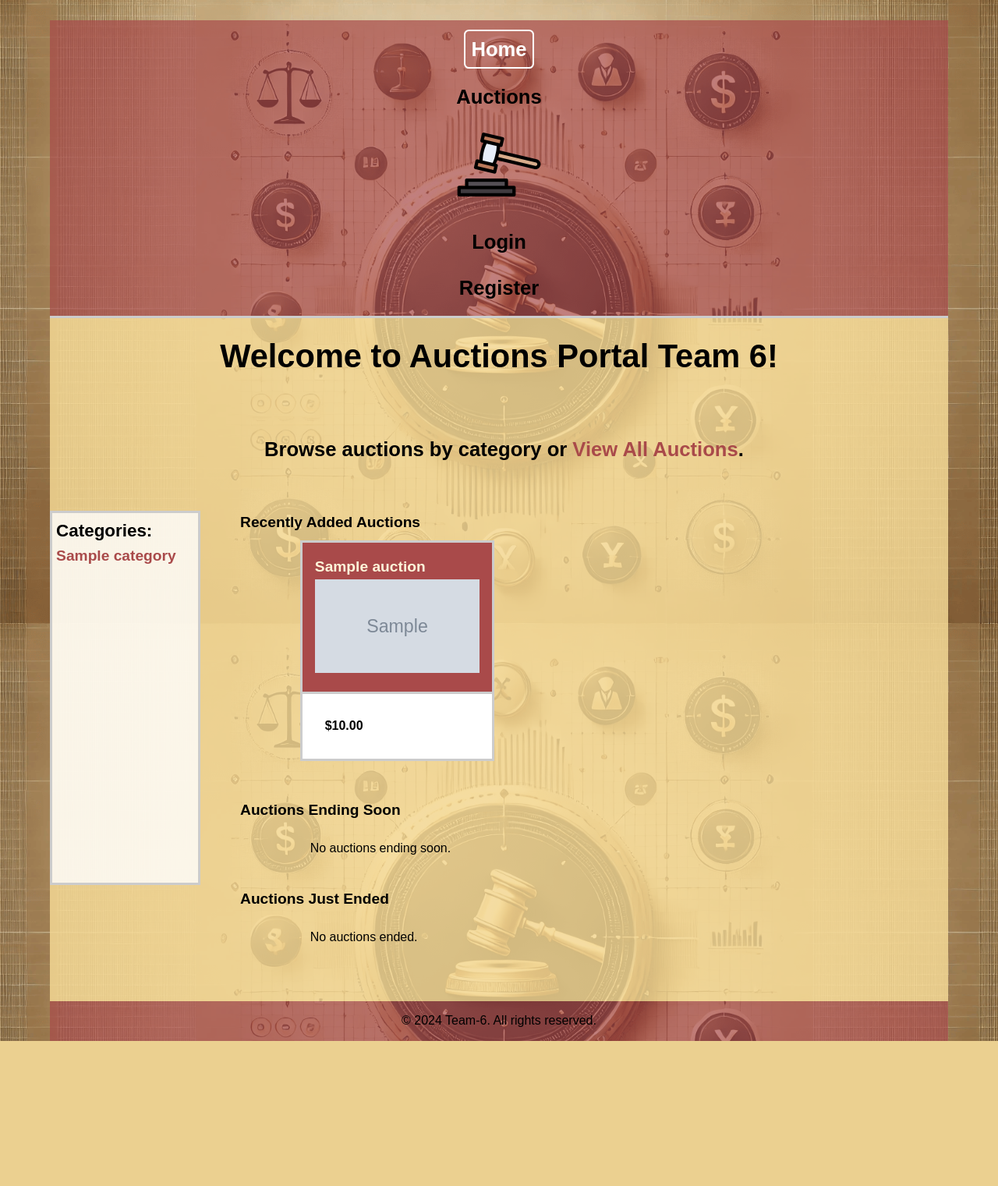
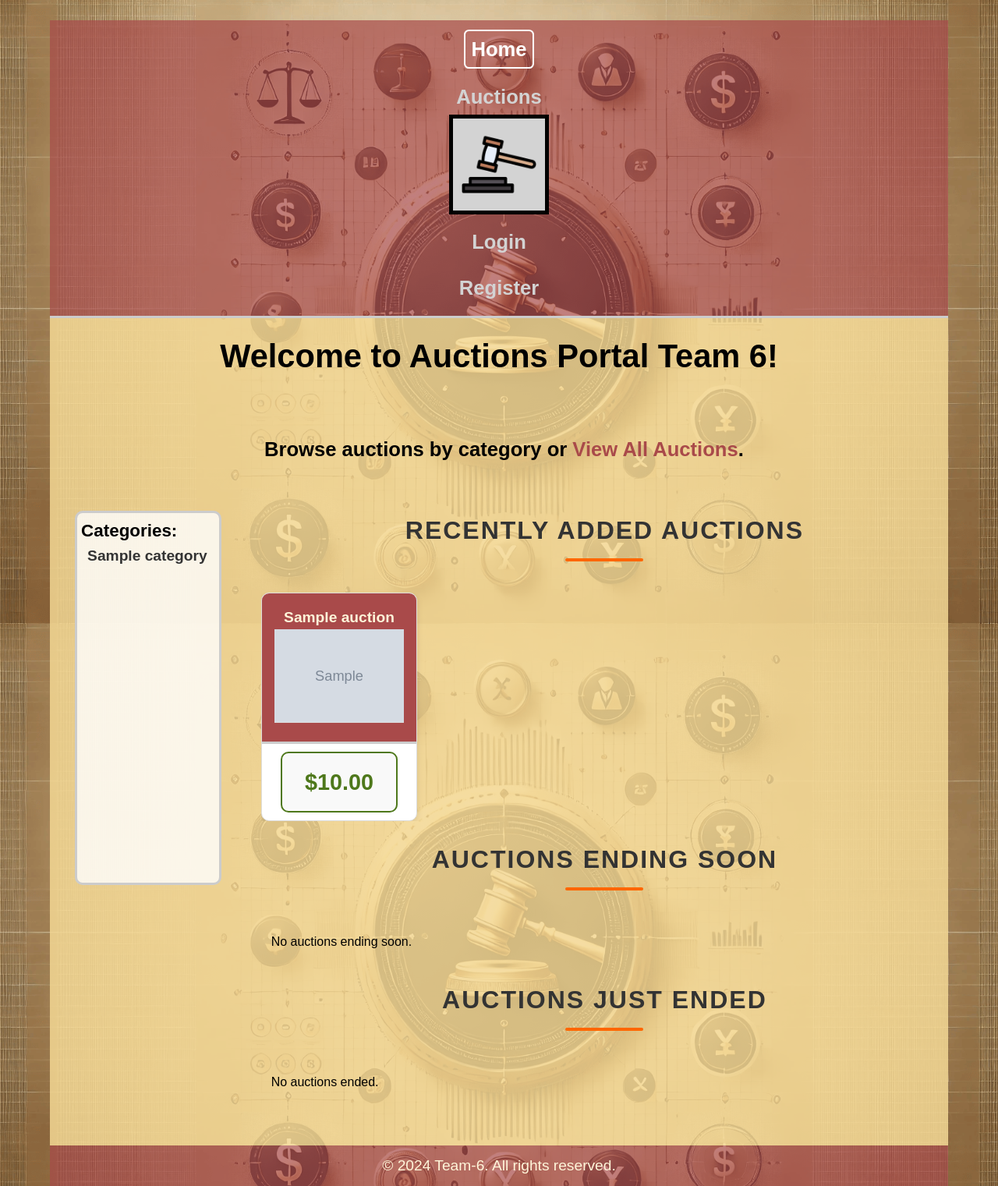
Before and after one commit to nightecz/auction_portal_final_project, a Django app: page / in a window 1280 px wide. Shown: the whole page at 78% size. Before the commit the page ends 1335 px from the top, so only its background shows below. Run offline with Django 5.2, Linux system fonts and the light colour scheme; tables that the repository leaves empty hold one stand-in row (values such as "Sample post"); grey boxes marked "Sample" are stand-in pictures.

Commit message:
- cancel button of auction in the center now - cards are now all same (editet css), and have different colour of price - edited titles of auctions in index.html - base.html nav change colour - footer changed - now smaller and more minimalistic - in my_auctions.html boxes now have their own class - card-box-my-auction, buttons hover is black

```diff
--- a/static/css/styles.css
+++ b/static/css/styles.css
@@ -113,6 +113,9 @@ section {
 }
 
 .logo{
+    background-color: lightgray;
+    border: 5px solid black;
+    padding: 2px;
     width: 5em;
     position: absolute;
     left: 50%;
@@ -137,7 +140,7 @@ section {
     text-decoration: none;
     padding: 0.2vw 0.6vw;
     display: inline-block;
-    color: black;
+    color: #d3d3d3;
 }
 
 .menu a.active {
@@ -188,10 +191,14 @@ section {
 footer{
     height: 4vw;
     background-color: rgba(169, 74, 74, 0.7);
-    width: 80%;
+    color: #FFF6DA;
+    text-align: center;
+    padding: 1.5rem;
+    font-size: 1.2rem;
     display: flex;
+    justify-content: center;
     align-items: center;
-    justify-content: center;
+    flex-direction: column;
 }
 
 .message{
@@ -248,6 +255,27 @@ footer{
     padding: 0.4vw;
     height: auto;
     max-height: 60vh;
+    border-radius: 10px;
+    transition: all 0.3s ease;
+    margin-left: 2rem;
+}
+
+.browse:hover {
+    background-color: rgba(255, 255, 255, 1);
+}
+
+.browse a {
+    text-decoration: none;
+    color: #333;
+    padding: 0.5rem;
+    border-radius: 5px;
+    margin: 0.3rem 0;
+    transition: background-color 0.3s ease;
+}
+
+.browse a:hover {
+    background-color: #4e781b;
+    color: white;
 }
 
 .browse100 {
@@ -286,25 +314,70 @@ footer{
 }
 
 .auction-cards{
+    width: 100%;
+    max-width: 1200px;
+    overflow: hidden;
     display: flex;
     margin-top: 1vh;
     margin-bottom: 3vh;
     justify-content: space-between;
     align-items: start;
-    margin-left: 6vw;
+    margin-left: auto;
+    margin-right: auto;
     flex-wrap: wrap;
+    gap: 20px;
+}
+
+.auction-cards img {
+    width: 100%;
+    height: 150px;
+    object-fit: cover;
+    border-bottom: 1px solid #ddd;
+}
+
+.auction-title {
+    text-align: center;
+    font-size: 2rem;
+    font-weight: bold;
+    color: #333;
+    text-transform: uppercase;
+    letter-spacing: 2px;
+    margin-bottom: 2rem;
+    position: relative;
+}
+
+.auction-title::after {
+    content: '';
+    display: block;
+    width: 100px;
+    height: 4px;
+    background-color: #ff6600;
+    margin: 10px auto 0;
+    border-radius: 2px;
+}
+
+.auction-price {
+    text-align: center;
+    font-size: 1.8rem;
+    font-weight: bold;
+    color: #4e781b;
+    background: #f9f9f9;
+    padding: 1px 1rem;
+    border: 2px solid #4e781b;
+    border-radius: 10px;
+    display: inline-block;
+    margin-bottom: 10px;
+    margin-top: 10px;
 }
 
 .card{
-    width: 30%;
-    display: flex;
-    height: auto;
-    flex-direction: column;
-    align-items: center;
-    justify-content: center;
-    background: #889E73;
-    margin-bottom: 3vh;
-    border: 3px solid #ccc;
+    width: calc(25% - 20px);
+    border: 1px solid #ddd;
+    border-radius: 10px;
+    box-shadow: 0 4px 8px rgba(0, 0, 0, 0.1);
+    overflow: hidden;
+    background-color: #fff;
+    text-align: center;
 }
 
 .card-auto{
--- a/viewer/admin.py
+++ b/viewer/admin.py
@@ -1,5 +1,5 @@
 from django.contrib import admin
-from .models import Category, Auction, Profile, Watchlist, Bid, Purchase, Review
+from .models import Category, Auction, Profile, Watchlist, Bid, Purchase, Review, Archive
 
 admin.site.register(Auction)
 admin.site.register(Category)
@@ -8,3 +8,4 @@ admin.site.register(Watchlist)
 admin.site.register(Bid)
 admin.site.register(Purchase)
 admin.site.register(Review)
+admin.site.register(Archive)
--- a/viewer/templates/auction_cancel.html
+++ b/viewer/templates/auction_cancel.html
@@ -4,7 +4,7 @@
     <h1>Are you sure you want to cancel the auction "{{ object.name }}"?</h1>
     <form method="post">
         {% csrf_token %}
-        <button type="submit" class="search-btn">Yes, cancel it!</button>
+        <button type="submit" class="btn-center">Yes, cancel it!</button>
     </form>
 <br>
     <button onclick="window.location.href='{% url 'my_auctions' %}'" class="btn btn-warning">Back</button>
--- a/viewer/templates/index.html
+++ b/viewer/templates/index.html
@@ -59,7 +59,7 @@
         </ul>
     </div>
     <div class="overview">
-        <h4>Recently Added Auctions</h4>
+        <h4 class="auction-title">Recently Added Auctions</h4>
         <div class="auction-cards">
             {% for auction in recent_auctions %}
             <a class="card" href="{% url 'auction_detail' auction.id %}">
@@ -76,7 +76,7 @@
                                 <img src="{% static 'images/default-auction-image.jpg' %}" alt="Default image">
                             {% endif %}
                     </div>
-                    <div class="card-body">
+                    <div class="auction-price">
                         <p><strong>${{ auction.current_price }}</strong></p>
                     </div>
                 </a>
@@ -84,7 +84,7 @@
             <p>No auctions recently added.</p>
             {% endfor %}
         </div>
-        <h4>Auctions Ending Soon</h4>
+        <h4 class ="auction-title">Auctions Ending Soon</h4>
         <div class="auction-cards">
             {% for auction in ending_soon_auctions %}
             <a class="card" href="{% url 'auction_detail' auction.id %}">
@@ -101,7 +101,7 @@
                                 <img src="{% static 'images/default-auction-image.jpg' %}" alt="Default image">
                             {% endif %}
                     </div>
-                    <div class="card-body">
+                    <div class="auction-price">
                         <p><strong>${{ auction.current_price }}</strong></p>
                     </div>
                 </a>
@@ -109,7 +109,7 @@
             <p>No auctions ending soon.</p>
             {% endfor %}
         </div>
-        <h4>Auctions Just Ended</h4>
+        <h4 class="auction-title">Auctions Just Ended</h4>
         <div class="auction-cards">
             {% for auction in ended_auctions %}
                 <a class="card" href="{% url 'auction_detail' auction.id %}">
@@ -126,7 +126,7 @@
                                 <img src="{% static 'images/default-auction-image.jpg' %}" alt="Default image">
                             {% endif %}
                     </div>
-                    <div class="card-body">
+                    <div class="auction-price">
                         <p><strong>${{ auction.current_price }}</strong></p>
                     </div>
                 </a>
--- a/viewer/templates/my_auctions.html
+++ b/viewer/templates/my_auctions.html
@@ -31,7 +31,7 @@
     <div class="card-box">
         {% if object_list %}
             {% for auction in object_list %}
-                <div class="card-auto">
+                <div class="card-box-my-auction">
                     <div class="card-header">
                         <h3><a href="{% url 'auction_detail' auction.id %}">{{ auction.name }}</a></h3>
                         <a href="{% url 'auction_detail' auction.id %}">
```
Also changed, not shown: other parts of static/css/styles.css (+26 -4 lines).
